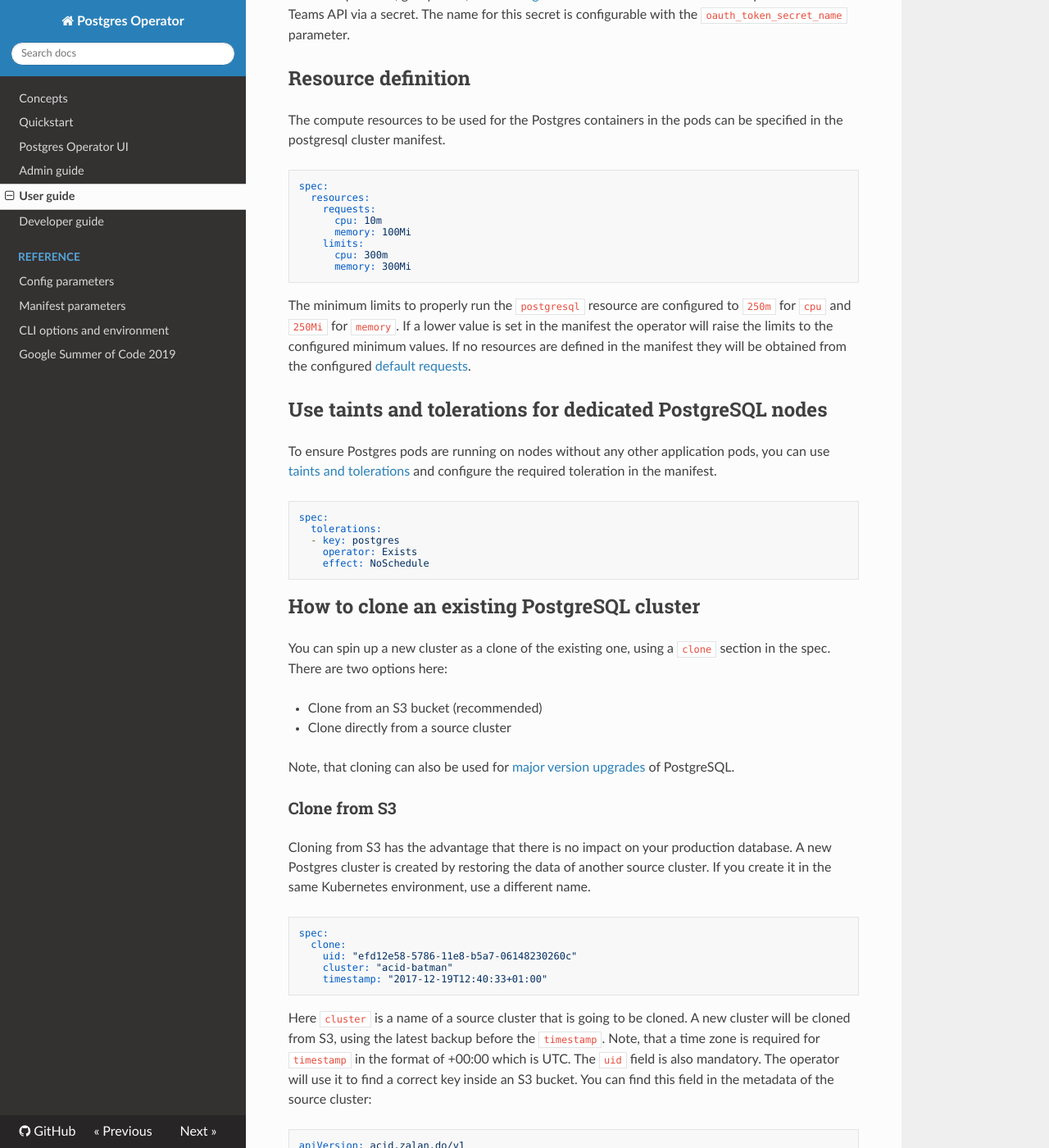
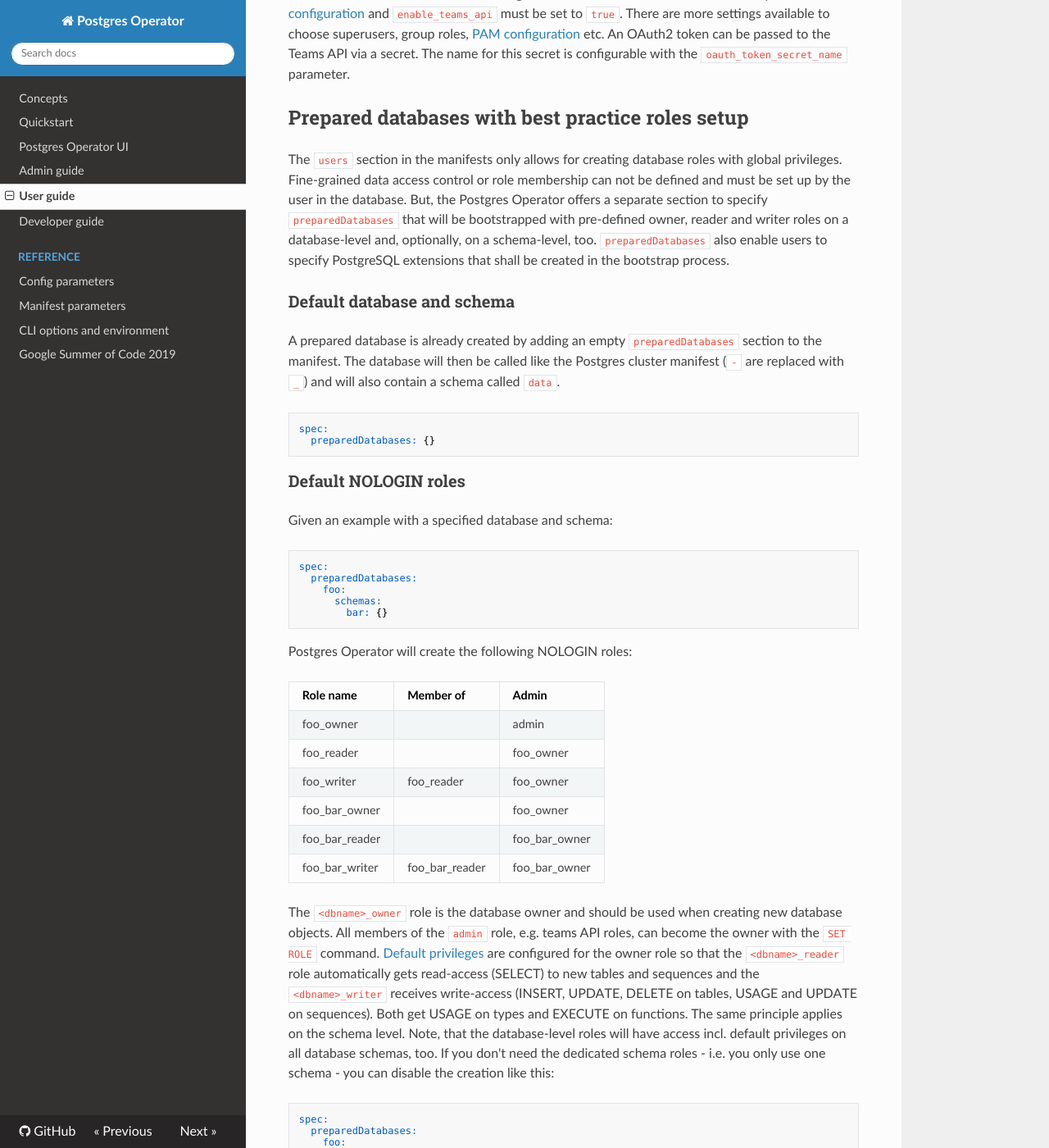
Before and after one commit to zalando/postgres-operator, an MkDocs documentation site: the page built from docs/user.md, in a window 1280 px wide and 1400 px high, scrolled down 4151 px. Shown: the whole window at 82% size. Built offline with MkDocs 1.6.1, drawn with Linux system fonts in a browser that asks for light colours; nearby versions of some CDN libraries; some of the changed text lies outside the part shown.

Commit message:
add documentation for preparedDatabases feature + minor changes

````diff
--- a/docs/user.md
+++ b/docs/user.md
@@ -94,7 +94,10 @@ created on every cluster managed by the operator.
 * `teams API roles`: automatically create users for every member of the team
 owning the database cluster.
 
-In the next sections, we will cover those use cases in more details.
+In the next sections, we will cover those use cases in more details. Note, that
+the Postgres Operator can also create databases with pre-defined owner, reader
+and writer roles which saves you the manual setup. Read more in the next
+chapter.
 
 ### Manifest roles
 
@@ -215,6 +218,129 @@ and `enable_teams_api` must be set to `true`. There are more settings available
 to choose superusers, group roles, [PAM configuration](https://github.com/CyberDem0n/pam-oauth2)
 etc. An OAuth2 token can be passed to the Teams API via a secret. The name for
 this secret is configurable with the `oauth_token_secret_name` parameter.
+
+## Prepared databases with best practice roles setup
+
+The `users` section in the manifests only allows for creating database roles
+with global privileges. Fine-grained data access control or role membership can
+not be defined and must be set up by the user in the database. But, the Postgres
+Operator offers a separate section to specify `preparedDatabases` that will be
+bootstrapped with pre-defined owner, reader and writer roles on a database-level
+and, optionally, on a schema-level, too. `preparedDatabases` also enable users
+to specify PostgreSQL extensions that shall be created in the bootstrap process.
+
+### Default database and schema
+
+A prepared database is already created by adding an empty `preparedDatabases`
+section to the manifest. The database will then be called like the Postgres
+cluster manifest (`-` are replaced with `_`) and will also contain a schema
+called `data`.
+
+```yaml
+spec:
+  preparedDatabases: {}
+```
+
+### Default NOLOGIN roles
+
+Given an example with a specified database and schema:
+
+```yaml
+spec:
+  preparedDatabases:
+    foo:
+      schemas:
+        bar: {}
+```
+
+Postgres Operator will create the following NOLOGIN roles:
+
+| Role name      | Member of      | Admin         |
+| -------------- | -------------- | ------------- |
+| foo_owner      |                | admin         |
+| foo_reader     |                | foo_owner     |
+| foo_writer     | foo_reader     | foo_owner     |
+| foo_bar_owner  |                | foo_owner     |
+| foo_bar_reader |                | foo_bar_owner |
+| foo_bar_writer | foo_bar_reader | foo_bar_owner |
+
+The `<dbname>_owner` role is the database owner and should be used when creating
+new database objects. All members of the `admin` role, e.g. teams API roles, can
+become the owner with the `SET ROLE` command. [Default privileges](https://www.postgresql.org/docs/12/sql-alterdefaultprivileges.html)
+are configured for the owner role so that the `<dbname>_reader` role
+automatically gets read-access (SELECT) to new tables and sequences and the
+`<dbname>_writer` receives write-access (INSERT, UPDATE, DELETE on tables,
+USAGE and UPDATE on sequences). Both get USAGE on types and EXECUTE on
+functions. The same principle applies on the schema level. Note, that the
+database-level roles will have access incl. default privileges on all database
+schemas, too. If you don't need the dedicated schema roles - i.e. you only use
+one schema - you can disable the creation like this:
+
+```yaml
+spec:
+  preparedDatabases:
+    foo:
+      schemas:
+        bar:
+          defaultRoles: false
+```
+
+### Default LOGIN roles
+
+The roles described in the previous paragraph can be granted to LOGIN roles from
+the `users` section in the manifest. Optionally, the Postgres Operator can also
+bootstrap default LOGIN roles for the database an each schema individually.
+These roles will get the `_user` suffix and they inherit all right from their
+NOLOGIN counterparts.
+
+| Role name           | Member of      | Admin         |
+| ------------------- | -------------- | ------------- |
+| foo_owner_user      | foo_owner      | admin         |
+| foo_reader_user     | foo_reader     | foo_owner     |
+| foo_writer_user     | foo_writer     | foo_owner     |
+| foo_bar_owner_user  | foo_bar_owner  | foo_owner     |
+| foo_bar_reader_user | foo_bar_reader | foo_bar_owner |
+| foo_bar_writer_user | foo_bar_writer | foo_bar_owner |
+
+These default users are enabled in the manifest with the `defaultUsers` flag:
+
+```yaml
+spec:
+  preparedDatabases:
+    foo:
+      defaultUsers: true
+      schemas:
+        bar:
+          defaultUsers: true
+```
+
+### Database extensions
+
+Prepared databases also allow for creating Postgres extensions during bootstrap.
+They will be created by the database owner in the specified schema.
+
+```yaml
+spec:
+  preparedDatabases:
+    foo:
+      extensions:
+        pg_partman: public
+        postgis: data
+```
+
+Some extensions require SUPERUSER rights on creation unless they are not
+whitelisted by the [pgextwlist](https://github.com/dimitri/pgextwlist)
+extension, that is shipped with the Spilo image. To see which extensions are
+on the list check the `extwlist.extension` parameter in the postgresql.conf
+file.
+
+```bash
+SHOW extwlist.extensions;
+```
+
+Make sure that `pgextlist` is also listed under `shared_preload_libraries` in
+the PostgreSQL configuration. Then the database owner should be able to create
+the extension specified in the manifest.
 
 ## Resource definition
 
@@ -584,8 +710,8 @@ don't know the value, use `103` which is the GID from the default spilo image
 OpenShift allocates the users and groups dynamically (based on scc), and their
 range is different in every namespace. Due to this dynamic behaviour, it's not
 trivial to know at deploy time the uid/gid of the user in the cluster.
-Therefore, instead of using a global `spilo_fsgroup` setting, use the `spiloFSGroup` field
-per Postgres cluster.
+Therefore, instead of using a global `spilo_fsgroup` setting, use the
+`spiloFSGroup` field per Postgres cluster.
 
 Upload the cert as a kubernetes secret:
 ```sh
````
Also changed, not shown: 2 other files.
